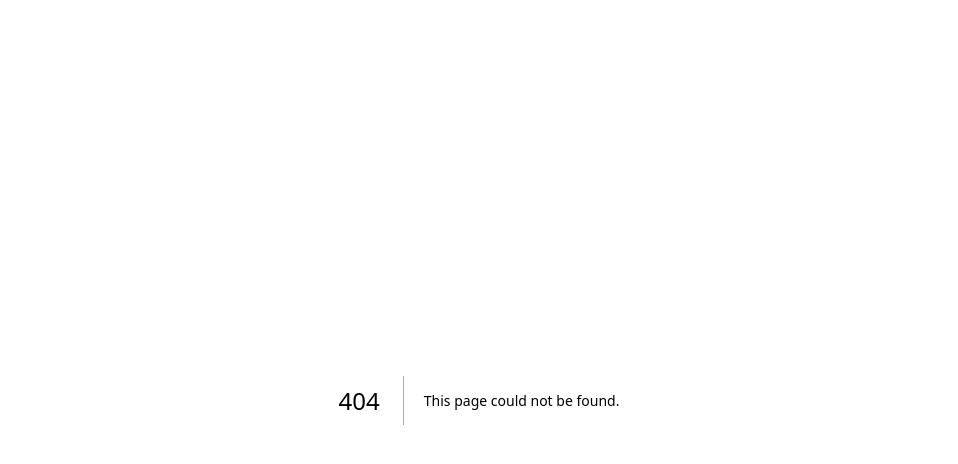
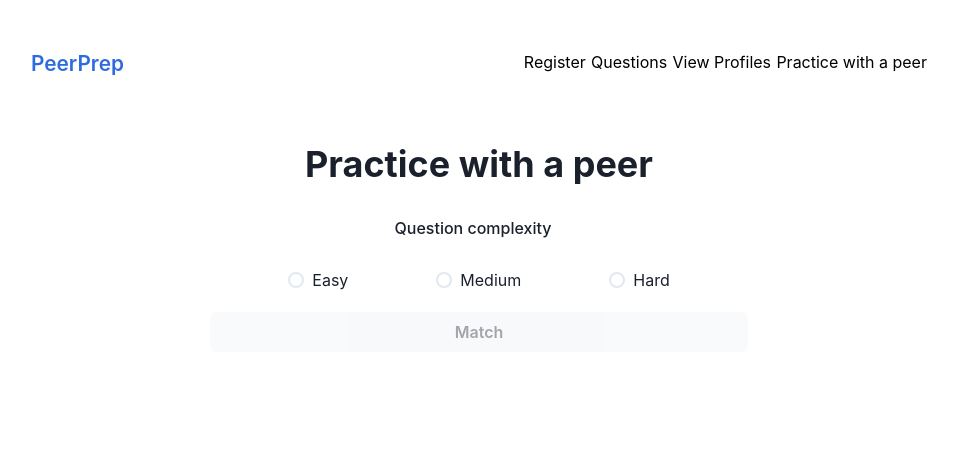
Before and after one commit to CS3219-AY2324S1/ay2324s1-course-assessment-g36, a Next.js app in the folder frontend/: page /match in a window 1280 px wide. Before the commit this address had no page. Shown: the top 464 px of the page, without its empty margins (161-1119 px from the left). Built offline with nearby package versions, Linux system fonts and the light colour scheme.

Commit message:
Implement matching page

```diff
--- a/frontend/src/components/Header/Header.tsx
+++ b/frontend/src/components/Header/Header.tsx
@@ -26,7 +26,7 @@ export default function Header(): JSX.Element {
         <Link href='/register' className={styles.nav_link}>Register</Link>
         <Link href='/' className={styles.nav_link}>Questions</Link>
         <Link href='/profiles' className={styles.nav_link}>View Profiles</Link>
-        <Link href='#' className={styles.nav_link}>Practice for interviews</Link>
+        <Link href='/match' className={styles.nav_link}>Practice with a peer</Link>
       </nav>
 
       {/* Mobile navbar */}
@@ -42,7 +42,7 @@ export default function Header(): JSX.Element {
             <MenuItem onClick={() => router.push("/register")}>Register</MenuItem>
             <MenuItem onClick={() => router.push("/")}>Questions</MenuItem>
             <MenuItem onClick={() => router.push("/profiles")}>View Profiles</MenuItem>
-            <MenuItem onClick={() => router.push("#")}>Practice for interviews</MenuItem>
+            <MenuItem onClick={() => router.push("/match")}>Practice for interviews</MenuItem>
           </MenuList>
         </Menu>
       </div>
--- /dev/null
+++ b/frontend/src/components/Matching/MatchingForm.module.css
@@ -0,0 +1,23 @@
+.form_container {
+  width: 60%;
+  margin: 0 auto;
+}
+
+.criteria {
+  padding-top: 10px;
+  padding-bottom: 20px;
+}
+
+.option_container {
+  margin-left: -80px;
+}
+
+.option {
+  margin-left: 80px;
+}
+
+@media only screen and (max-width: 468px) {
+  .form_container {
+    width: 95%;
+  }
+}
--- /dev/null
+++ b/frontend/src/components/Matching/MatchingForm.tsx
@@ -0,0 +1,79 @@
+import { useState } from 'react'
+import {
+  FormControl,
+  FormLabel,
+  Stack,
+  Button,
+  Heading,
+  useToast,
+  RadioGroup,
+  Radio,
+  Center
+} from '@chakra-ui/react'
+import styles from "./MatchingForm.module.css"
+import { MatchCriteria, MatchResult } from '@/interfaces'
+import { MAX_MATCH_WAIT_S } from '@/constants'
+import { DIFFICULTY_LEVELS } from '@/types'
+import { getMatch } from '@/utils/matchingApi'
+
+export default function MatchingForm(): JSX.Element {
+  const [matchedUser, setMatchedUser] = useState<MatchResult>({
+    user_id: -1,
+    username: ''
+  })
+  const [criteria, setCriteria] = useState<MatchCriteria>({
+    difficulty: ""
+  })
+  const toast = useToast()
+
+  const handleChange = (e: React.ChangeEvent<HTMLInputElement>, fieldName: string) => {
+    setCriteria({ ...criteria, [fieldName]: e.target.value })
+  };
+
+  const handleClick = () => {
+    const maxWait: Promise<void> = new Promise((resolve, reject) => {
+    setTimeout(() => reject('Timeout'), MAX_MATCH_WAIT_S*1000)
+    })
+    const findMatch = async () => {
+      const user = await getMatch(criteria)
+      setMatchedUser(user)
+    }
+    const promise = Promise.race([maxWait, findMatch()]);
+
+    // Will display the loading toast until the promise is either resolved
+    // or rejected.
+    toast.promise(promise, {
+      success: { title: 'Found match', description: matchedUser.username },
+      error: { title: 'Timeout', description: 'Could not find match' },
+      loading: { title: 'Matching...', description: 'Please wait' },
+    })
+  }
+
+  function isDisabled(): boolean {
+    return criteria.difficulty == ""
+  }
+
+  return (
+    <Stack className={styles.form_container} spacing='20px'>
+      <Heading as='h2' size='xl' textAlign='center'>Practice with a peer</Heading>
+      <FormControl>
+        <FormLabel size='l' className={styles.criteria} textAlign='center'>
+          Question complexity
+        </FormLabel>
+        <Center>
+          <RadioGroup>
+              <Stack className={styles.option_container} direction='row'>
+                {DIFFICULTY_LEVELS.map(level =>
+                  <Radio className={styles.option} key={level} value={level} onChange={(e) => handleChange(e, "difficulty")}>{level}</Radio>
+                )}
+              </Stack>
+          </RadioGroup>
+        </Center>
+      </FormControl>
+
+      <Button onClick={handleClick} isDisabled={isDisabled()}>
+        Match
+      </Button>
+    </Stack>
+  )
+}
--- /dev/null
+++ b/frontend/src/constants.ts
@@ -0,0 +1 @@
+export const MAX_MATCH_WAIT_S = 30;
--- /dev/null
+++ b/frontend/src/pages/match.tsx
@@ -0,0 +1,21 @@
+import Head from 'next/head'
+import Layout from '@/components/Layout/Layout'
+import MatchingForm from '@/components/Matching/MatchingForm'
+
+export default function Matching() {
+  return (
+    <>
+      <Head>
+        <title>PeerPrep: Matching</title>
+        <meta name="description" content="Question bank to ace your technical interviews" />
+        <meta name="viewport" content="width=device-width, initial-scale=1" />
+        <link rel="icon" href="/favicon.ico" />
+      </Head>
+      <main>
+        <Layout>
+          <MatchingForm />
+        </Layout>
+      </main>
+    </>
+  )
+}
--- /dev/null
+++ b/frontend/src/types.ts
@@ -0,0 +1,10 @@
+export const DIFFICULTY_LEVELS: string[] = [
+  'Easy', 'Medium', 'Hard'
+]
+
+export const CATEGORIES_OPTIONS: string[] = [
+'Array', 'String', 'Tree', 'Stack', 'Queue',
+'Matrix', 'Database', 'Hash Table', 'Linked List',
+'Graph', 'Binary Search', 'Heap (Priority Queue)',
+'Recursion', 'Greedy', 'Math', 'Backtracking', 'Dynamic Programming'
+]
--- /dev/null
+++ b/frontend/src/utils/matchingApi.ts
@@ -0,0 +1,13 @@
+import { MatchCriteria, MatchResult } from "@/interfaces"
+// const MATCHING_API = 'http://localhost:3001/match'
+
+export async function getMatch(criteria: MatchCriteria): Promise<MatchResult> {
+    // const response = await fetch(MATCHING_API);
+    // const data = await response.json();
+    // return data.res;
+    await new Promise(f => setTimeout(f, 2_000));
+    return {
+        user_id: 100,
+        username: 'john appleseed'
+    }
+}
```
Also changed, not shown: frontend/src/components/Questions/QuestionForm/QuestionForm.tsx (+4 -10 lines), frontend/src/interfaces.ts (+10 -0 lines), frontend/src/pages/matching/start.tsx (deleted).
